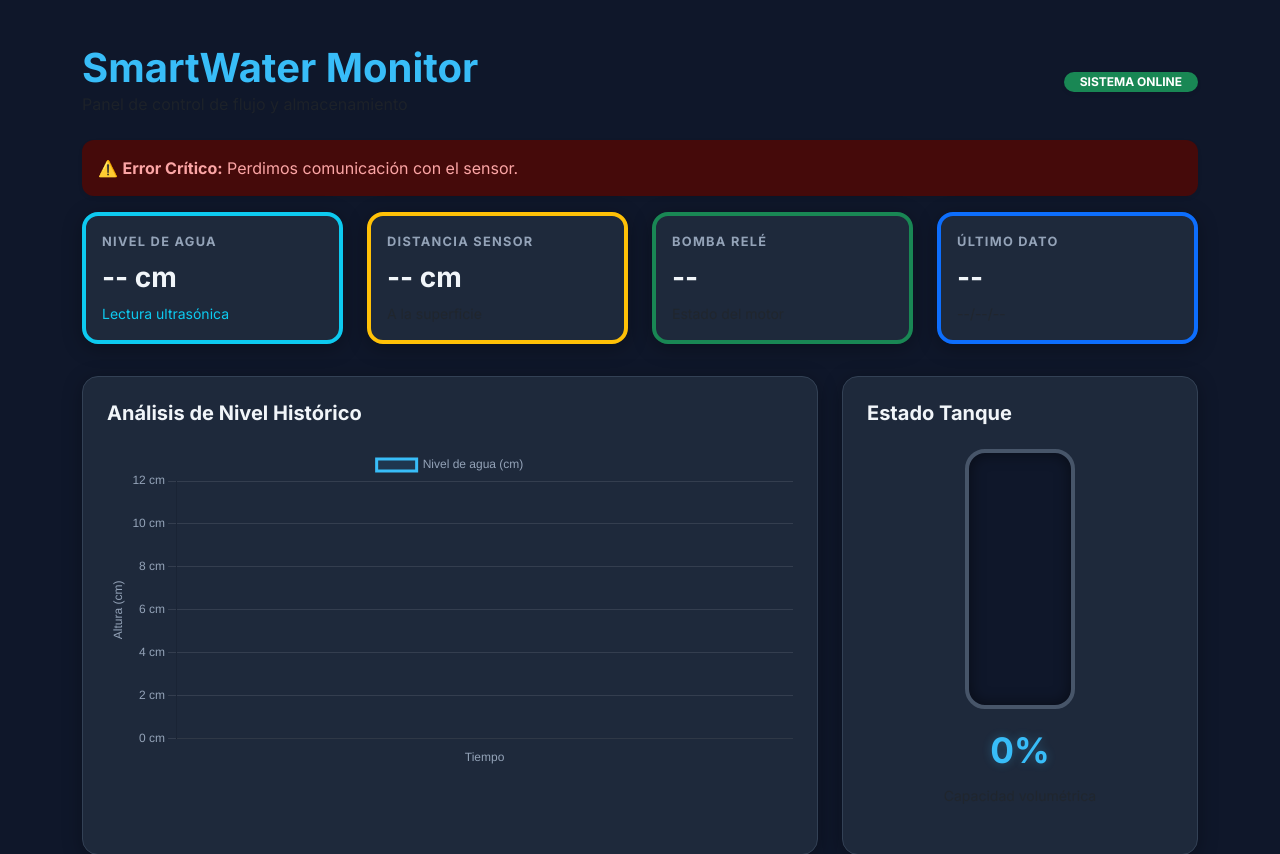
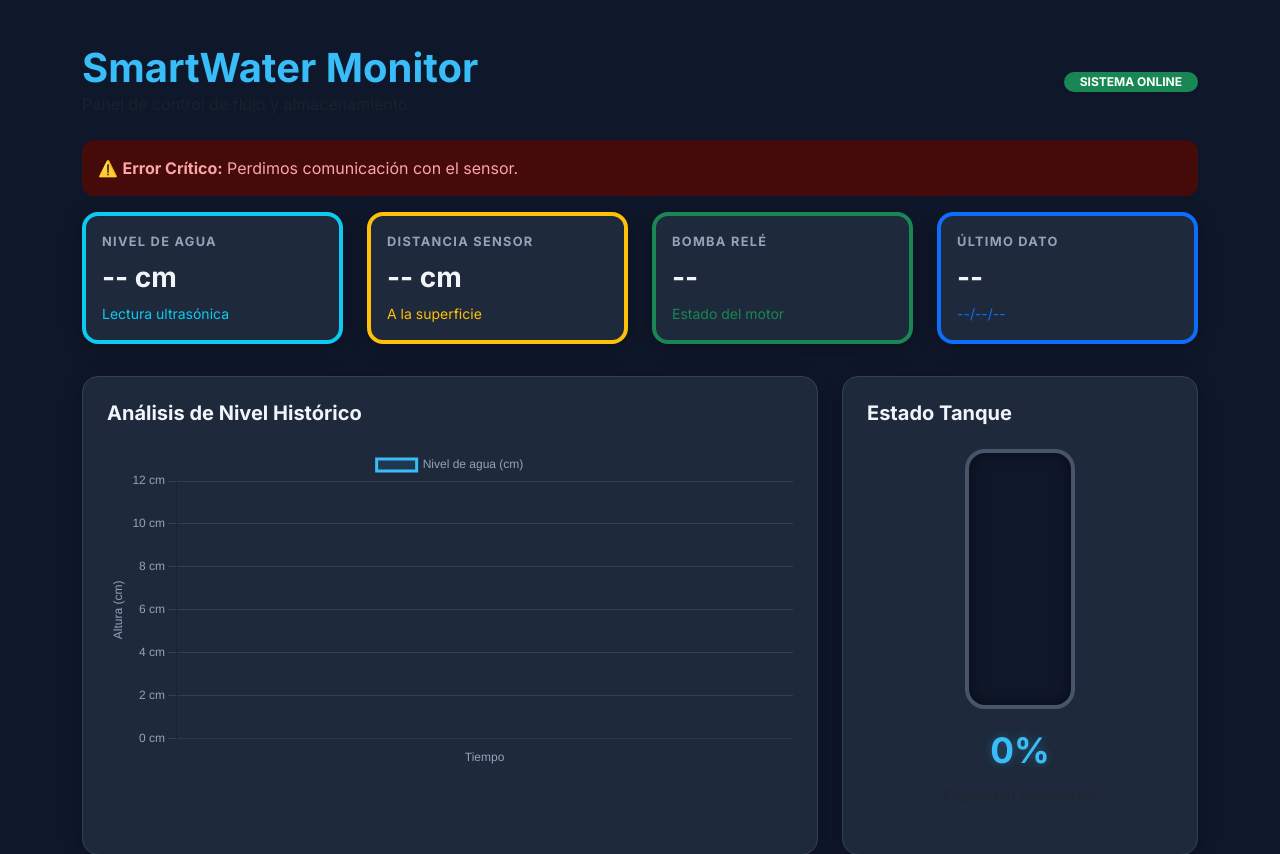
Before and after one commit to BrandonMostacero/Monitoreo_tanque_agua, a Flask app: page / in a window 1280 px wide. Shown: the top 854 px of the page. Run offline with Flask 3, Linux system fonts and the light colour scheme.

Commit message:
Update index.html

```diff
--- a/templates/index.html
+++ b/templates/index.html
@@ -24,7 +24,7 @@
             padding-top: 20px;
         }
 
-        /* --- ESTILOS DE ANIMACIÓN AGREGADOS --- */
+        /* --- ESTILOS DE ANIMACIÓN --- */
         .card {
             border: 1px solid var(--border-color);
             border-radius: 16px;
@@ -32,17 +32,15 @@
             box-shadow: 0 4px 20px rgba(0, 0, 0, 0.3);
             margin-bottom: 24px;
             color: var(--text-main);
-
-            /* Animación base */
             transition: transform 0.3s cubic-bezier(0.34, 1.56, 0.64, 1), box-shadow 0.3s ease, border-color 0.3s ease !important;
             cursor: default;
         }
 
-        /* Efecto al pasar el mouse */
+        /* Borde blanco al pasar el mouse */
         .card:hover {
-            transform: scale(1.05) !important; /* Agrandado del bloque */
+            transform: scale(1.05) !important;
             box-shadow: 0 12px 30px rgba(0, 0, 0, 0.5) !important;
-            border-color: #ffffff !important; /* Resalte de borde */
+            border-color: #ffffff !important;
             z-index: 10;
         }
 
@@ -55,6 +53,12 @@
             margin-bottom: 10px;
         }
 
+        /* --- COLORES PERSONALIZADOS PARA TEXTO INFERIOR --- */
+        .info-custom { color: #0dcaf0 !important; }
+        .warning-custom { color: #ffc107 !important; }
+        .success-custom { color: #198754 !important; }
+        .primary-custom { color: #0d6efd !important; }
+
         /* Tanque Estilo Neon */
         #tank-container {
             width: 110px;
@@ -66,12 +70,12 @@
             background-color: #0f172a;
             box-shadow: inset 0 0 15px rgba(0,0,0,0.5);
             overflow: hidden;
-            /* Animación para el contenedor del tanque */
-            transition: transform 0.3s ease;
+            transition: transform 0.3s ease, border-color 0.3s ease;
         }
 
         #tank-container:hover {
             transform: scale(1.05);
+            border-color: #ffffff;
         }
 
         #water-level {
@@ -92,7 +96,7 @@
             margin-top: 15px;
         }
 
-        /* Tabla en Modo Oscuro */
+        /* Tabla y Scrollbar */
         .table { color: var(--text-main); }
         .table thead th {
             border-bottom: 2px solid var(--border-color);
@@ -103,7 +107,6 @@
         .table tbody tr { border-bottom: 1px solid var(--border-color); }
         .table-hover tbody tr:hover {
             background-color: rgba(255, 255, 255, 0.05);
-            color: var(--text-main);
         }
 
         .alert-error-conexion {
@@ -141,28 +144,28 @@
             <div class="card p-3 border-top border-info border-4">
                 <div class="card-title-custom">Nivel de Agua</div>
                 <h3 id="nivel-texto" class="fw-bold">-- cm</h3>
-                <div class="small text-info">Lectura ultrasónica</div>
+                <div class="small info-custom">Lectura ultrasónica</div>
             </div>
         </div>
         <div class="col-md-3 col-sm-6">
             <div class="card p-3 border-top border-warning border-4">
                 <div class="card-title-custom">Distancia Sensor</div>
                 <h3 id="nivel-cm" class="fw-bold">-- cm</h3>
-                <div class="small text-muted">A la superficie</div>
+                <div class="small warning-custom">A la superficie</div>
             </div>
         </div>
         <div class="col-md-3 col-sm-6">
             <div class="card p-3 border-top border-success border-4">
                 <div class="card-title-custom">Bomba Relé</div>
                 <h3 id="bomba-status" class="fw-bold">--</h3>
-                <div class="small text-muted">Estado del motor</div>
+                <div class="small success-custom">Estado del motor</div>
             </div>
         </div>
         <div class="col-md-3 col-sm-6">
             <div class="card p-3 border-top border-primary border-4">
                 <div class="card-title-custom">Último Dato</div>
                 <h3 id="ultima-hora" class="fw-bold">--</h3>
-                <div id="ultima-fecha" class="small text-muted">--/--/--</div>
+                <div id="ultima-fecha" class="small primary-custom">--/--/--</div>
             </div>
         </div>
     </div>
```
